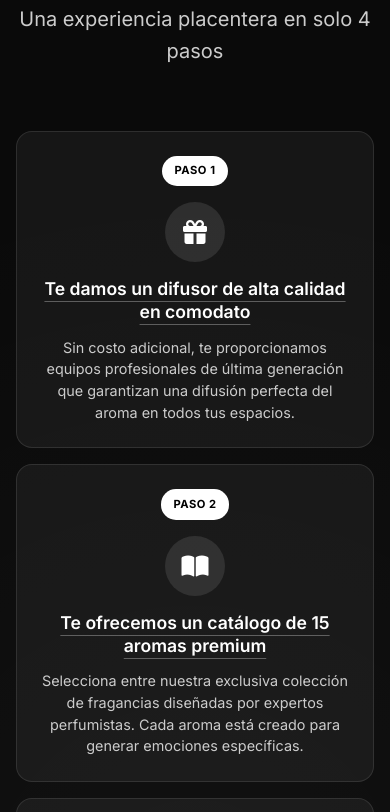
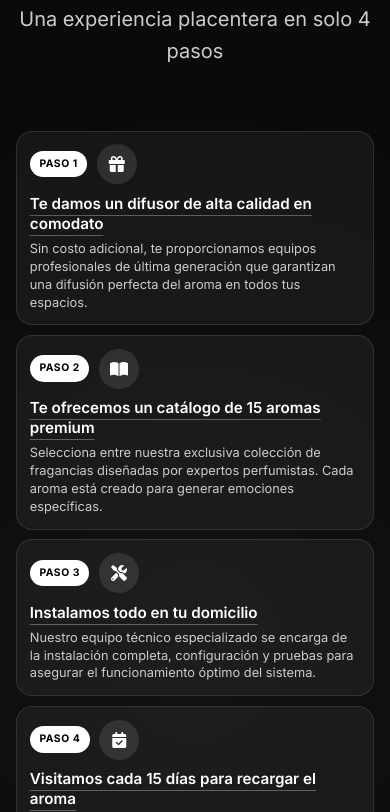
Before and after one commit to Shipsei/StudioAroma, a plain HTML site: page index.html in a window 390 px wide. Shown: the part 2415-3227 px from the top of the page. Drawn offline with Linux system fonts and the light colour scheme.

Commit message:
Make steps section more compact on mobile - align number and icon in same row

```diff
--- a/index.html
+++ b/index.html
@@ -114,9 +114,11 @@
 
             <div class="steps-container">
                 <div class="step-item">
+                    <div class="step-header-row">
                         <div class="step-label">PASO 1</div>
                         <div class="step-icon">
                             <i class="fas fa-gift"></i>
+                        </div>
                     </div>
                     <div class="step-content">
                         <h3>Te damos un difusor de alta calidad en comodato</h3>
@@ -125,9 +127,11 @@
                 </div>
 
                 <div class="step-item">
+                    <div class="step-header-row">
                         <div class="step-label">PASO 2</div>
                         <div class="step-icon">
                             <i class="fas fa-book-open"></i>
+                        </div>
                     </div>
                     <div class="step-content">
                         <h3>Te ofrecemos un catálogo de 15 aromas premium</h3>
@@ -136,9 +140,11 @@
                 </div>
 
                 <div class="step-item">
+                    <div class="step-header-row">
                         <div class="step-label">PASO 3</div>
                         <div class="step-icon">
                             <i class="fas fa-tools"></i>
+                        </div>
                     </div>
                     <div class="step-content">
                         <h3>Instalamos todo en tu domicilio</h3>
@@ -147,9 +153,11 @@
                 </div>
 
                 <div class="step-item">
+                    <div class="step-header-row">
                         <div class="step-label">PASO 4</div>
                         <div class="step-icon">
                             <i class="fas fa-calendar-check"></i>
+                        </div>
                     </div>
                     <div class="step-content">
                         <h3>Visitamos cada 15 días para recargar el aroma</h3>
--- a/styles.css
+++ b/styles.css
@@ -462,6 +462,10 @@ section {
 
 .step-item:hover::before {
     opacity: 1;
+}
+
+.step-header-row {
+    display: none;
 }
 
 .step-label {
@@ -1327,26 +1331,55 @@ section {
     }
 
     .step-item {
-        padding: 1.5rem;
+        padding: 1rem;
+        text-align: left;
+    }
+
+    .step-item::before {
+        display: none;
+    }
+
+    .step-header-row {
+        display: flex;
+        align-items: center;
+        justify-content: flex-start;
+        margin-bottom: 0.8rem;
+        gap: 0.8rem;
+    }
+
+    .step-label {
+        margin-bottom: 0;
+        margin-right: 0;
+        display: inline-block;
+        vertical-align: middle;
     }
 
     .step-icon {
-        width: 60px;
-        height: 60px;
-        font-size: 1.5rem;
+        width: 45px;
+        height: 45px;
+        font-size: 1.2rem;
+        margin: 0;
+        display: inline-flex;
+        vertical-align: middle;
+    }
+
+    .step-content {
+        margin-top: 0;
     }
 
     .step-content h3 {
-        font-size: 1.1rem;
+        font-size: 1rem;
+        margin-bottom: 0.5rem;
     }
 
     .step-content p {
-        font-size: 0.9rem;
+        font-size: 0.85rem;
+        line-height: 1.4;
     }
 
     .steps-container {
         grid-template-columns: 1fr;
-        gap: 1rem;
+        gap: 0.8rem;
     }
 
     .contact-content {
@@ -1402,6 +1435,39 @@ section {
         font-size: 1rem;
     }
 
+    .step-item {
+        padding: 0.8rem;
+    }
+
+    .step-label {
+        font-size: 0.65rem;
+        padding: 0.3rem 0.6rem;
+    }
+
+    .step-icon {
+        width: 40px;
+        height: 40px;
+        font-size: 1rem;
+    }
+
+    .step-header-row {
+        gap: 0.6rem;
+        margin-bottom: 0.6rem;
+    }
+
+    .step-content h3 {
+        font-size: 0.95rem;
+        margin-bottom: 0.4rem;
+    }
+
+    .step-content p {
+        font-size: 0.8rem;
+    }
+
+    .steps-container {
+        gap: 0.6rem;
+    }
+
     .service-card,
     .benefit-item,
     .pricing-card {
```
Lines whose indentation alone changed are shown as unchanged.
